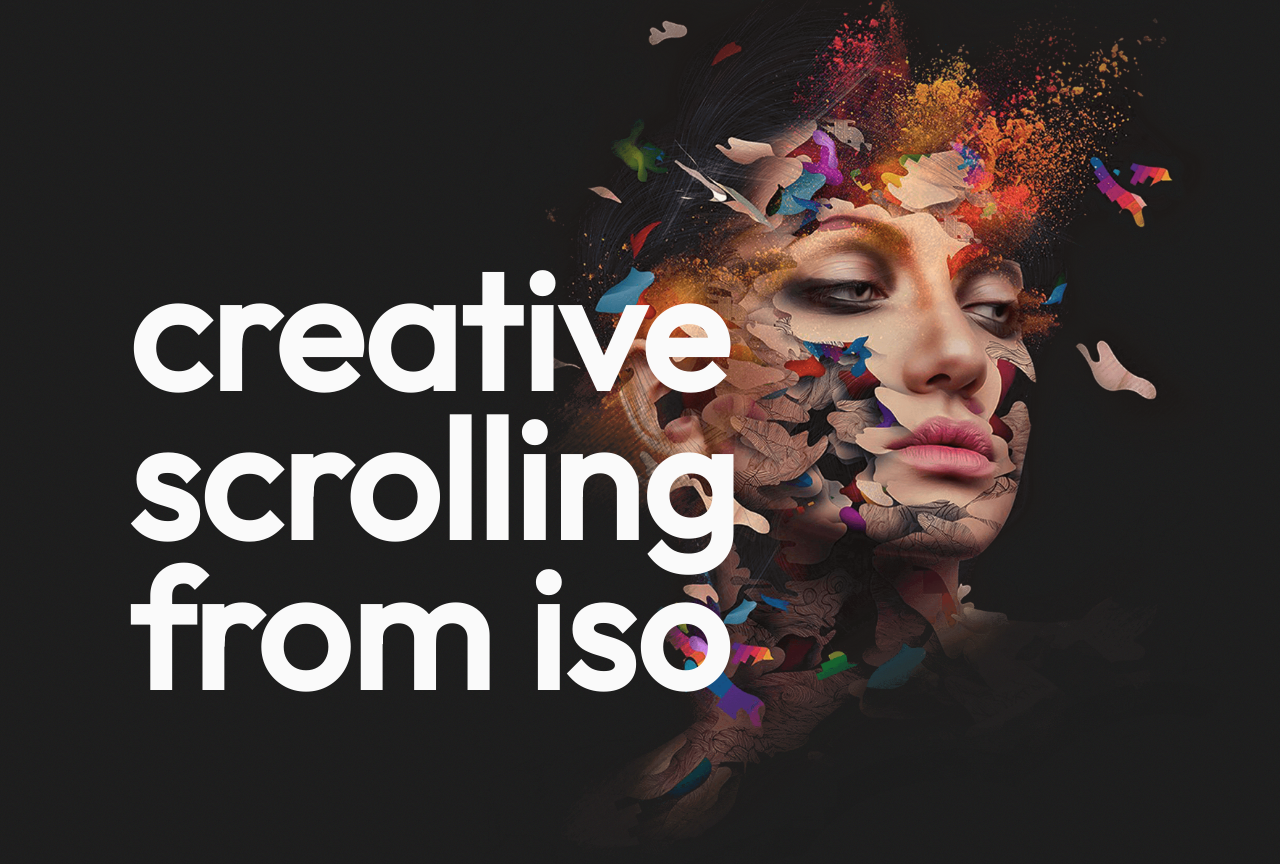
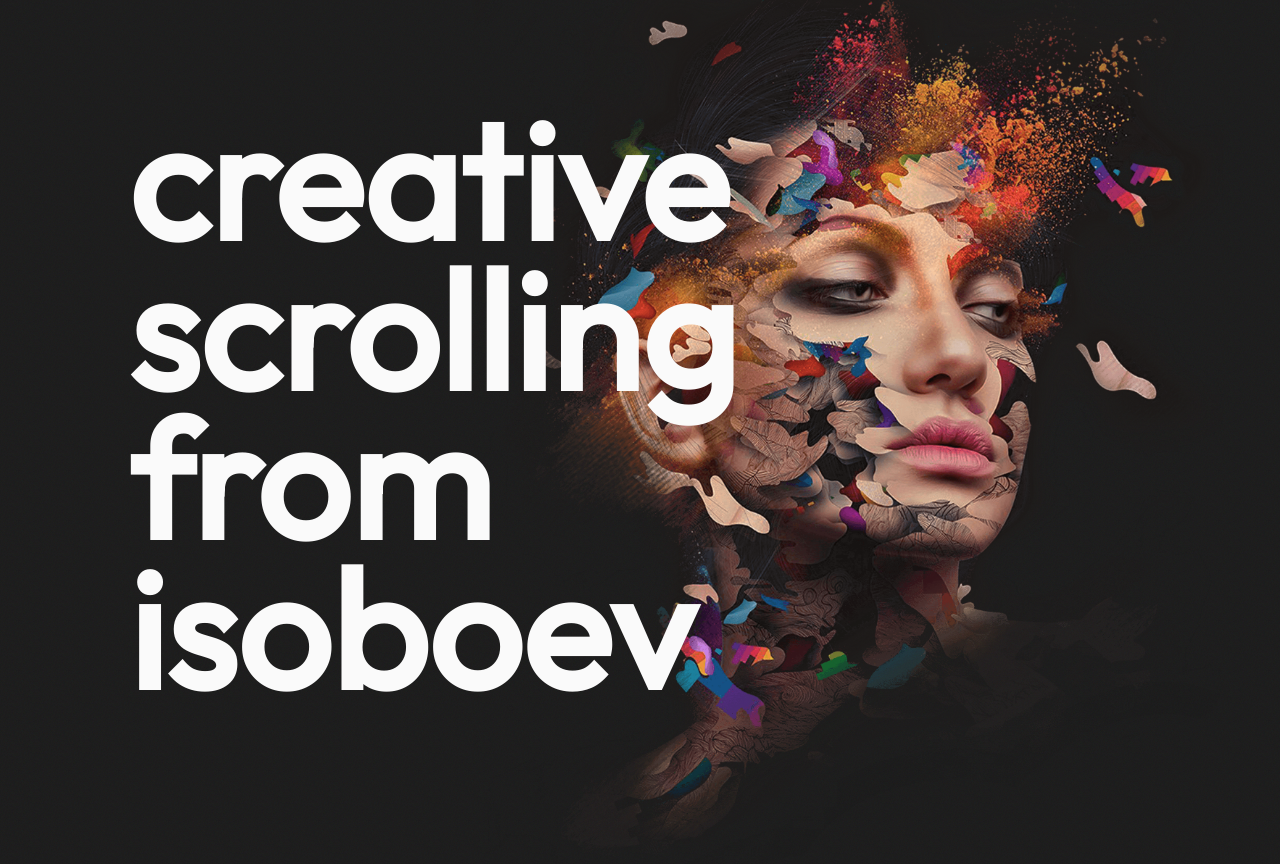
Before and after one commit to isoboev/isoboev-paralx, a plain HTML site: page index.html in a window 1280 px wide. Shown: the top 864 px of the page. Drawn offline with Linux system fonts and the light colour scheme.

Commit message:
$ git add

```diff
--- a/index.html
+++ b/index.html
@@ -26,7 +26,7 @@
         <div class="container">
           <div data-speed=".75" class="main-header">
             <h1 class="main-title">
-              creative scrolling from iso
+              creative scrolling from isoboev
             </h1>
           </div>
         </div>
```
